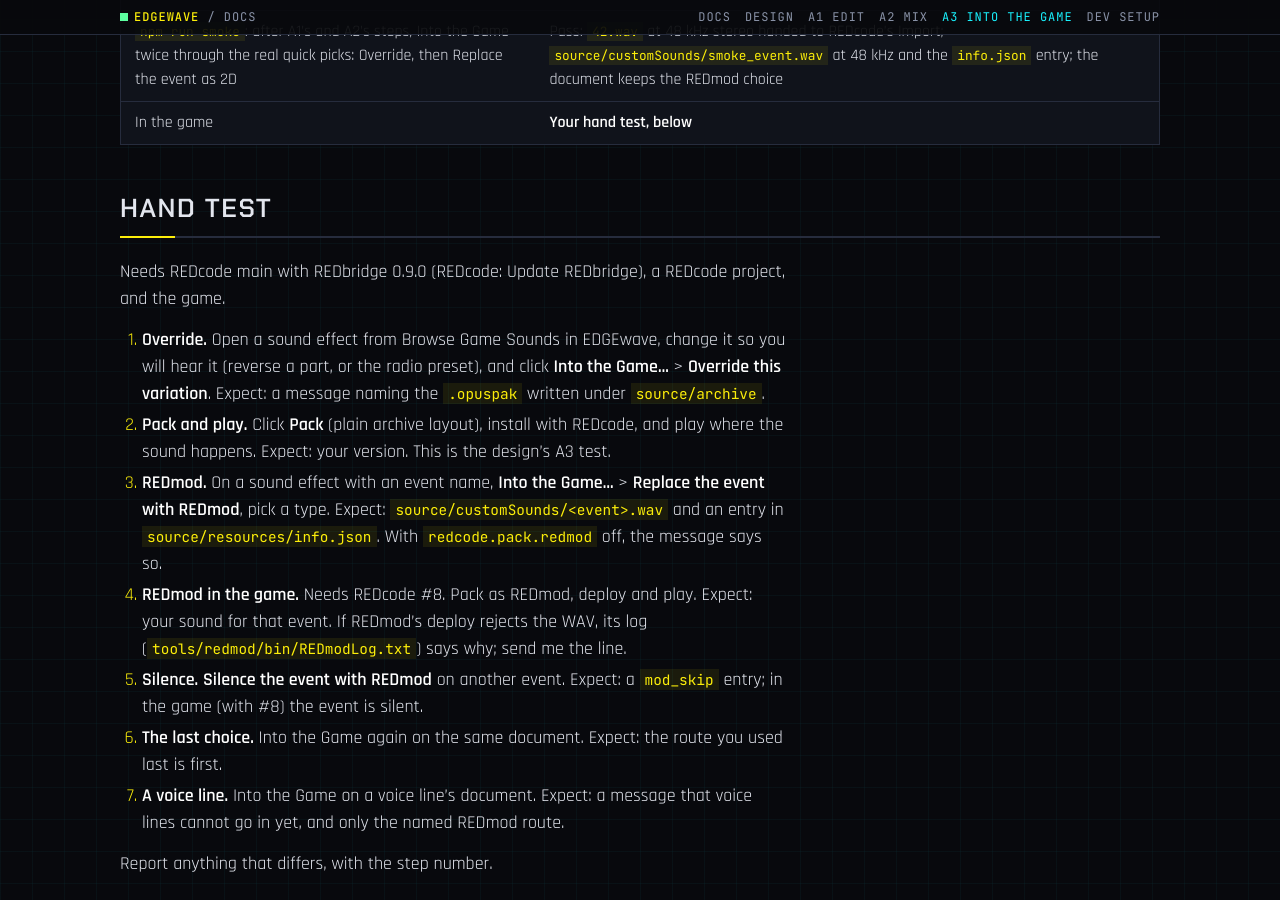
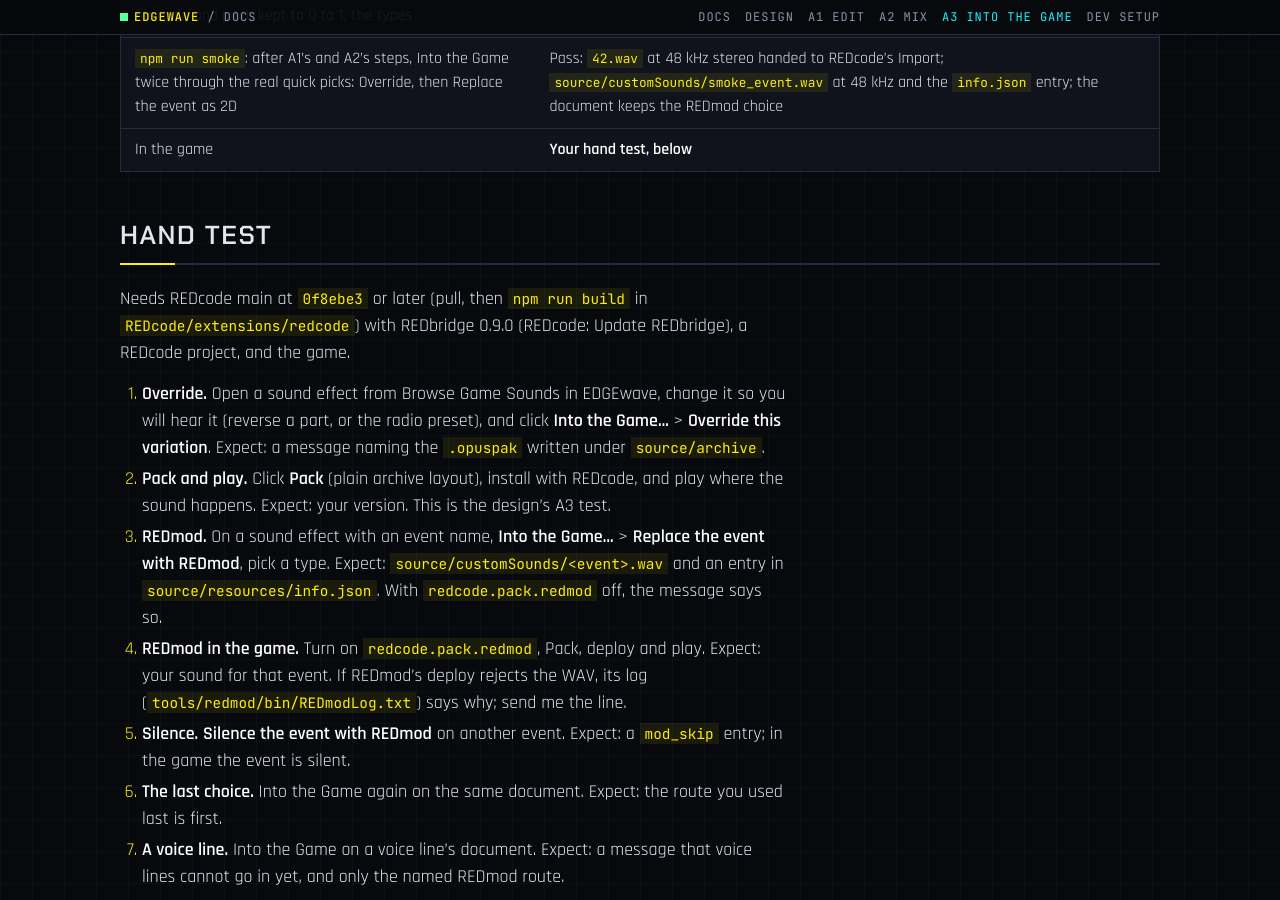
Before and after one commit to Edgemodders/EDGEwave, a Jekyll site: the page built from docs/a3-game.md, in a window 1280 px wide and 900 px high, scrolled down 2957 px. Built offline with Jekyll 4.4.1, drawn with Linux system fonts in a browser that asks for light colours; our own code applies the rules of GitHub Pages for plain Markdown files; some of the changed text lies outside the part shown.

Commit message:
A3: REDcode #8 is done, so the REDmod steps of the hand test can run
Co-Authored-By: Claude Opus 5.5 <noreply@anthropic.com>

```diff
--- a/docs/a3-game.md
+++ b/docs/a3-game.md
@@ -1,6 +1,6 @@
 # A3 Into the game
 
-Status: **built 2026-10-16, hand test pending.** **Into the Game…** puts the mix into the open REDcode project, in a layout the game loads, for REDcode to pack. The REDmod route also needs [REDcode #8](https://github.com/Edgemodders/REDcode/issues/8) before the game sees its sounds.
+Status: **built 2026-10-16, hand test pending.** **Into the Game…** puts the mix into the open REDcode project, in a layout the game loads, for REDcode to pack. REDcode's Pack carries the REDmod route's sounds since [REDcode #8](https://github.com/Edgemodders/REDcode/issues/8) (on REDcode main in `0f8ebe3`, 2026-10-16; ships in REDcode 0.10.0).
 
 ## The routes
 
@@ -64,13 +64,13 @@ The REDmod types, from the REDmodding wiki:
 
 ## Hand test
 
-Needs REDcode main with REDbridge 0.9.0 (REDcode: Update REDbridge), a REDcode project, and the game.
+Needs REDcode main at `0f8ebe3` or later (pull, then `npm run build` in `REDcode/extensions/redcode`) with REDbridge 0.9.0 (REDcode: Update REDbridge), a REDcode project, and the game.
 
 1. **Override.** Open a sound effect from Browse Game Sounds in EDGEwave, change it so you will hear it (reverse a part, or the radio preset), and click **Into the Game…** > **Override this variation**. Expect: a message naming the `.opuspak` written under `source/archive`.
 2. **Pack and play.** Click **Pack** (plain archive layout), install with REDcode, and play where the sound happens. Expect: your version. This is the design's A3 test.
 3. **REDmod.** On a sound effect with an event name, **Into the Game…** > **Replace the event with REDmod**, pick a type. Expect: `source/customSounds/<event>.wav` and an entry in `source/resources/info.json`. With `redcode.pack.redmod` off, the message says so.
-4. **REDmod in the game.** Needs REDcode #8. Pack as REDmod, deploy and play. Expect: your sound for that event. If REDmod's deploy rejects the WAV, its log (`tools/redmod/bin/REDmodLog.txt`) says why; send me the line.
-5. **Silence.** **Silence the event with REDmod** on another event. Expect: a `mod_skip` entry; in the game (with #8) the event is silent.
+4. **REDmod in the game.** Turn on `redcode.pack.redmod`, Pack, deploy and play. Expect: your sound for that event. If REDmod's deploy rejects the WAV, its log (`tools/redmod/bin/REDmodLog.txt`) says why; send me the line.
+5. **Silence.** **Silence the event with REDmod** on another event. Expect: a `mod_skip` entry; in the game the event is silent.
 6. **The last choice.** Into the Game again on the same document. Expect: the route you used last is first.
 7. **A voice line.** Into the Game on a voice line's document. Expect: a message that voice lines cannot go in yet, and only the named REDmod route.
 
```
Also changed, not shown: CLAUDE.md (+1 -1 lines).
